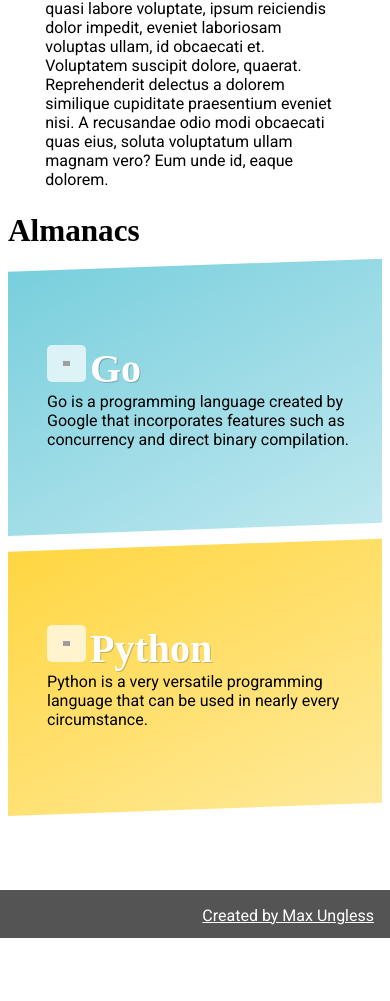
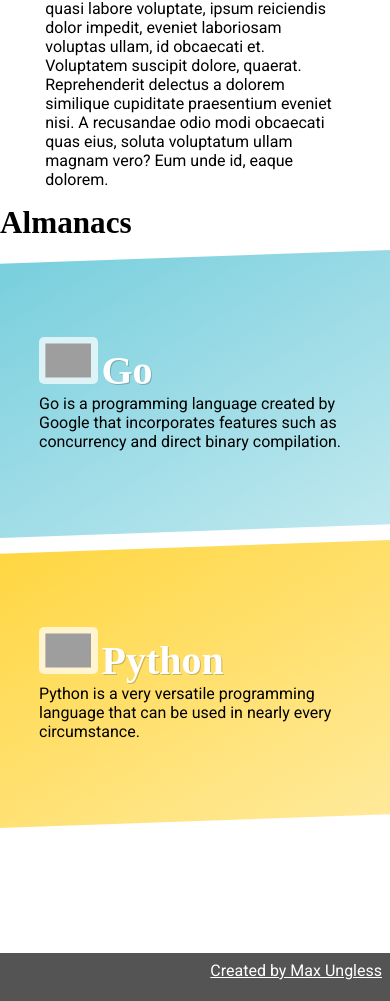
Before and after one commit to ungless/Coderkid, a Django app: page / in a window 390 px wide. Shown: the part 235-1236 px from the top of the page. Before the commit the page ends 1173 px from the top, so only its background shows below. Run offline with Django 3.2, Linux system fonts and the light colour scheme; data comes from the database, SQL or seed files in the repository; both versions use the stored data as it was after the commit; some web fonts are replaced; grey boxes are pictures that could not be loaded.

Commit message:
Styles almanac detail

```diff
--- a/static/css/main.css
+++ b/static/css/main.css
@@ -3,8 +3,8 @@
 /* [============] Imports [============] */
 @import url("https://fonts.googleapis.com/css?family=Kumar+One|Roboto");
 * {
-  padding: 0em;
-  margin: 0em;
+  padding: 0;
+  margin: 0;
   box-sizing: border-box; }
 
 h1, h2, h3, h4, h5, h6 {
@@ -29,16 +29,16 @@ a, p, ul, ol, body {
   font-family: "Roboto", sans-serif; }
 
 a {
-  color: red;
+  color: #FE4A49;
   text-decoration: none; }
   a:hover {
     text-decoration: underline; }
   a:focus {
     color: goldenrod; }
 
-.container {
-  position: relative;
-  min-height: 100%; }
+.wrapper {
+  min-height: 100%;
+  position: relative; }
 
 header#index-header {
   padding: 1em;
@@ -49,20 +49,18 @@ header#index-header {
     header#index-header h1 a {
       color: black;
       font: 40px 'Kumar One'; }
+      header#index-header h1 a:hover {
+        color: #FE4A49; }
 
 main#index-content {
-  padding: 0.5em;
-  padding-bottom: 7em; }
+  padding: 0;
+  min-height: calc(100vh - 6em); }
 
 footer#index-footer {
   background: #545454;
-  margin: 0px;
-  position: absolute;
-  bottom: 0;
-  padding: 1em;
-  left: 0;
-  width: 100%;
+  margin: 0;
   height: 3em;
+  padding: 0.5em;
   text-align: right; }
   footer#index-footer a {
     color: white;
@@ -96,15 +94,6 @@ section#latest-almanacs {
       margin: 0 auto;
       padding: 2em 0;
       width: 80vw; }
-      section#latest-almanacs .almanac .almanac-title-content img {
-        width: 10vw;
-        display: inline;
-        border-radius: 5px;
-        padding: 1em;
-        background: rgba(255, 255, 255, 0.7); }
-        @media (min-width: 1024px) {
-          section#latest-almanacs .almanac .almanac-title-content img {
-            width: 7vw; } }
       section#latest-almanacs .almanac .almanac-title-content a {
         color: white;
         text-shadow: 1px 1px rgba(0, 0, 0, 0.2); }
@@ -114,10 +103,73 @@ section#latest-almanacs {
         display: inline;
         padding: 0 0 1em 0; }
 
-.almanac#python {
-  background: linear-gradient(to top left, #ffeba1, #FFD53B) !important; }
+.almanac-python {
+  background: linear-gradient(to top left, #ffeba1, #FFD53B) !important;
+  background: red; }
 
-.almanac#go {
+.almanac-go {
   background: linear-gradient(to top left, #c5eaf0, #73CDDC) !important; }
 
+img.almanac-logo {
+  width: 10vw;
+  display: inline;
+  border-radius: 5px;
+  padding: 1em;
+  background: rgba(255, 255, 255, 0.7); }
+  @media (max-width: 540px) {
+    img.almanac-logo {
+      width: 15vw;
+      padding: 0.4em; } }
+  @media (min-width: 1024px) {
+    img.almanac-logo {
+      width: 7vw; } }
+
+main#main-almanac {
+  width: 100%;
+  padding: 2em;
+  text-align: center; }
+  main#main-almanac h2 {
+    color: white;
+    text-shadow: 1px 1px rgba(0, 0, 0, 0.2);
+    display: inline;
+    margin: 1em 0.5em;
+    font-size: 2rem; }
+
+section#almanac-posts {
+  padding: 2em;
+  margin: 2em; }
+  section#almanac-posts h3 {
+    font-size: 1.7rem; }
+    @media (max-width: 540px) {
+      section#almanac-posts h3 {
+        padding: 2em 0 0.5em 1em; } }
+  section#almanac-posts ul {
+    margin-left: 5em;
+    list-style: none; }
+    section#almanac-posts ul li a {
+      padding: 1em 0.5em;
+      border-bottom: 1px solid lightgray;
+      font-size: 1.2rem;
+      width: 70vw;
+      display: block;
+      transition: 0.3s all; }
+      section#almanac-posts ul li a:hover {
+        padding: 0.8em;
+        transform: translateX(1em);
+        text-decoration: none;
+        transition: 0.3s all;
+        box-shadow: 0 3px 0 lightgray; }
+      @media (max-width: 540px) {
+        section#almanac-posts ul li a {
+          width: 90vw; }
+          section#almanac-posts ul li a:hover {
+            transform: translateX(0); } }
+    @media (max-width: 540px) {
+      section#almanac-posts ul {
+        margin: 0 5vw; } }
+  @media (max-width: 540px) {
+    section#almanac-posts {
+      padding: 0;
+      margin: 0; } }
+
 /*# sourceMappingURL=main.css.map */
--- a/static/scss/_almanacs.scss
+++ b/static/scss/_almanacs.scss
@@ -1,7 +1,99 @@
-.almanac#python {
+.almanac-python {
     @include almanac-gradient($python-yellow);
+    background: red;
 }
 
-.almanac#go {
+.almanac-go {
     @include almanac-gradient($go-blue);
 }
+
+img.almanac-logo {
+    width: 10vw;
+    display: inline;
+    border-radius: 5px;
+    padding: 1em;
+    background: rgba(255, 255, 255, 0.7);
+
+    @include mobile {
+        width: 15vw;
+        padding: 0.4em;
+    }
+
+    @include desktop {
+        width: 7vw;
+    }
+}
+
+
+
+main#main-almanac {
+    width: 100%;
+    padding: 2em;
+    text-align: center;
+
+    h2 {
+        color: white;
+        text-shadow: 1px 1px rgba(0,0,0,0.2);
+        display: inline;
+        margin: 1em 0.5em;
+        font-size: 2rem;
+    }
+
+    p {
+
+    }
+}
+
+section#almanac-posts {
+    padding: 2em;
+    margin: 2em;
+
+    h3 {
+        font-size: 1.7rem;
+
+        @include mobile {
+            padding: 2em 0 0.5em 1em;
+        }
+    }
+
+    ul {
+        margin-left: 5em;
+        list-style: none;
+
+        li {
+            a {
+                padding: 1em 0.5em;
+                border-bottom: 1px solid $main-gray;
+                font-size: 1.2rem;
+                width: 70vw;
+                display: block;
+                transition: $transition;
+
+                &:hover {
+                    padding: 0.8em;
+                    transform: translateX(1em);
+                    text-decoration: none;
+                    transition: $transition;
+                    box-shadow: 0 3px 0 $main-gray;
+                }
+
+                @include mobile {
+                    width: 90vw;
+
+                    &:hover {
+                        transform: translateX(0);
+                    }
+                }
+            }
+        }
+
+        @include mobile {
+            margin: 0 5vw;
+        }
+    }
+
+    @include mobile {
+        padding: 0;
+        margin: 0;
+    }
+}
--- a/static/scss/_general.scss
+++ b/static/scss/_general.scss
@@ -1,6 +1,6 @@
 * {
-    padding: 0em;
-    margin: 0em;
+    padding: 0;
+    margin: 0;
     box-sizing: border-box;
 }
 
--- a/static/scss/_index.scss
+++ b/static/scss/_index.scss
@@ -1,6 +1,6 @@
-.container {
+.wrapper {
+    min-height: 100%;
     position: relative;
-    min-height: 100%;
 }
 
 header#index-header {
@@ -8,31 +8,30 @@ header#index-header {
     margin: 0 auto;
     width: 85vw;
 
-
     h1 {
         text-align: center;
 
         a {
             color: black;
             font: 40px 'Kumar One';
+
+            &:hover {
+                color: $main-color;
+            }
         }
     }
 }
 
 main#index-content {
-    padding: 0.5em;
-    padding-bottom: 7em;
+    padding: 0;
+    min-height: calc(100vh - 6em);
 }
 
 footer#index-footer {
     background: darken($main-gray, 50%);
-    margin: 0px;
-    position: absolute;
-    bottom: 0;
-    padding: 1em;
-    left: 0;
-    width: 100%;
+    margin: 0;
     height: 3em;
+    padding: 0.5em;
     text-align: right;
 
     a {
@@ -71,18 +70,6 @@ section#latest-almanacs {
             padding: 2em 0;
             width: 80vw;
 
-            img {
-                width: 10vw;
-                display: inline;
-                border-radius: 5px;
-                padding: 1em;
-                background: rgba(255, 255, 255, 0.7);
-
-                @include desktop {
-                    width: 7vw;
-                }
-            }
-
             a {
                 color: white;
                 text-shadow: 1px 1px rgba(0,0,0,0.2);
--- a/static/scss/main.scss
+++ b/static/scss/main.scss
@@ -1,6 +1,6 @@
 /* [============] Variables [============] */
 
-$main-color: red;
+$main-color: #FE4A49;
 $secondary-color: goldenrod;
 $main-gray: lightgray;
 
--- a/templates/almanac/base.html
+++ b/templates/almanac/base.html
@@ -8,7 +8,7 @@
     {% block header-js %}{% endblock %}
 </head>
 <body>
-    <div class="container">
+    <div class="wrapper">
         <header id="index-header">
             <h1><a href="{% url 'index' %}">Coderkid</a></h1>
             {% block index-header %}
@@ -21,9 +21,10 @@
             {% endblock %}
         </main>
 
-        <footer id="index-footer">
-            <a href="http://maxungless.com">Created by Max Ungless</a>
-        </footer>
+
     </div>
+    <footer id="index-footer">
+        <a href="http://maxungless.com">Created by Max Ungless</a>
+    </footer>
 </body>
 </html>
--- a/templates/almanac/index.html
+++ b/templates/almanac/index.html
@@ -14,10 +14,10 @@
     <section id="almanac-displays">
         {% for almanac in almanacs %}
 
-            <div class="almanac" id="{{ almanac.slug }}">
+            <div class="almanac almanac-{{ almanac.slug }}">
                 <div class="almanac-title-content">
                     <a href="{{ almanac.get_absolute_url }}">
-                        <img src="{% static 'img/' %}{{ almanac.slug }}.png" alt="{{ almanac.slug }} logo">
+                        <img class="almanac-logo" src="{% static 'img/' %}{{ almanac.slug }}.png" alt="{{ almanac.slug }} logo">
                         <h3>{{ almanac.title }}</h3>
                     </a>
                     <p>{{ almanac.description }}</p>
```
Also changed, not shown: templates/almanac/detail.html (+10 -2 lines), db.sqlite3, 1 other file.
